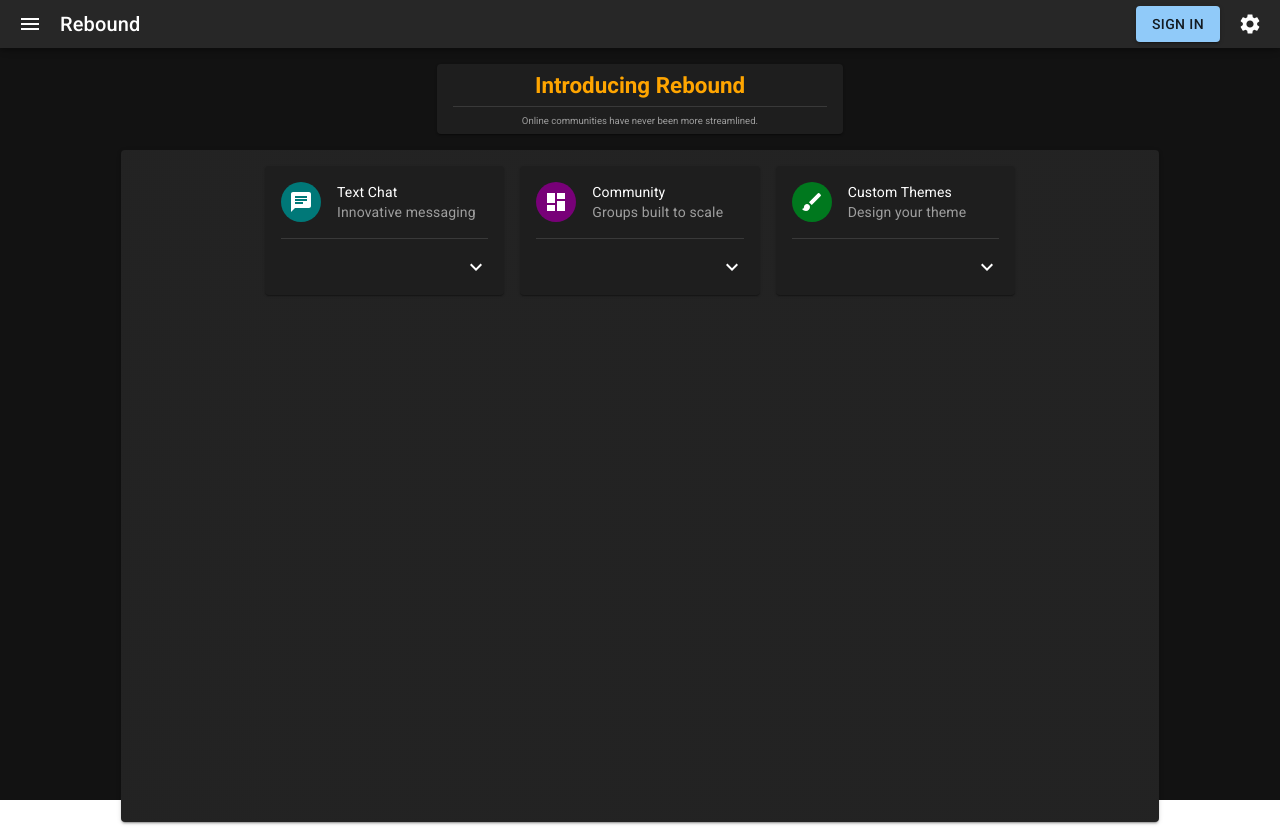
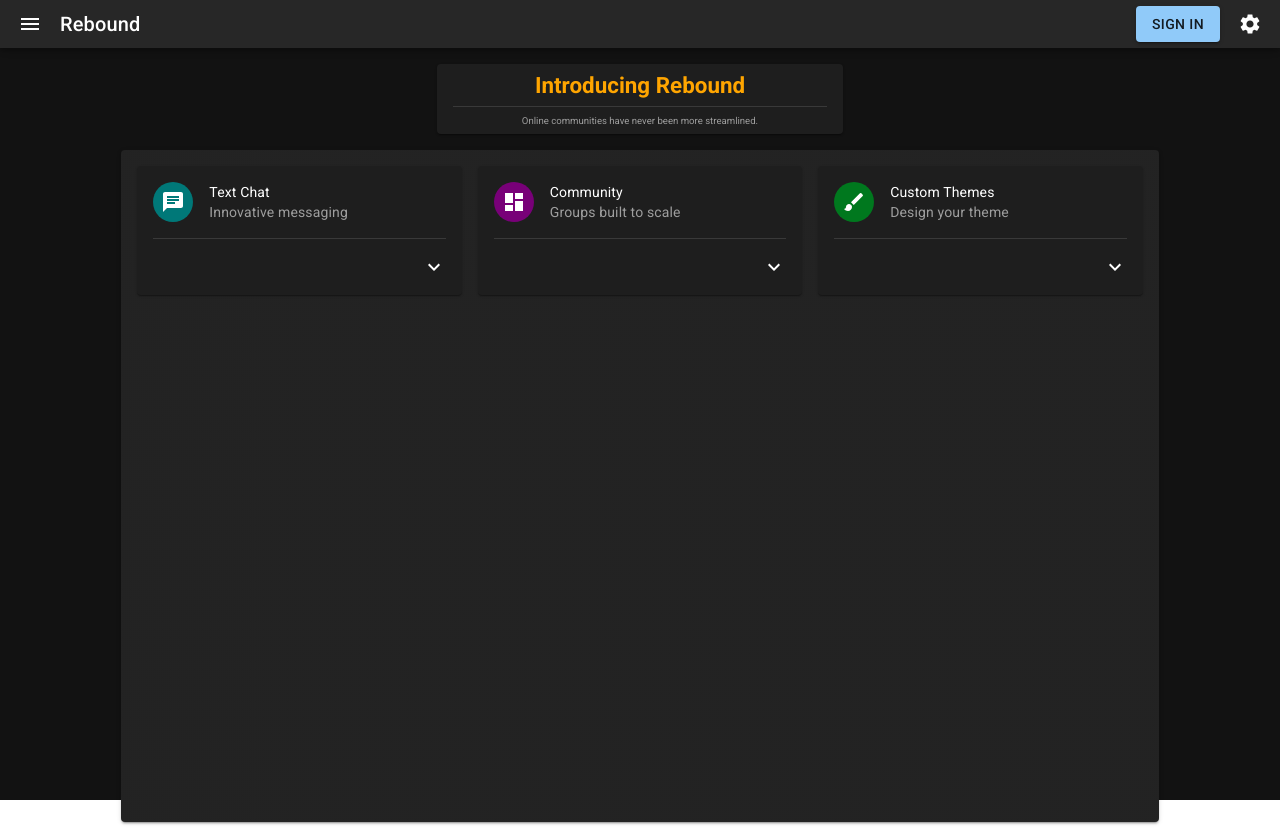
Before and after one commit to BrandonCasa/rebound-app, a React (Create React App) app: page / in a window 1280 px wide. Built offline with nearby package versions, Linux system fonts and the light colour scheme; no server answers.

Commit message:
fixed xs

```diff
--- a/src/routes/Landing/Landing.js
+++ b/src/routes/Landing/Landing.js
@@ -31,13 +31,13 @@ function LandingPage() {
       <Grid item xs={10} height="100%">
         <Paper elevation={2} sx={{ padding: 2, height: "80vh" }}>
           <Grid container spacing={2} justifyContent="center">
-            <Grid item md={3} sm={6}>
+            <Grid item md={4} sm={6} xs={12}>
               <ChatCard />
             </Grid>
-            <Grid item md={3} sm={6}>
+            <Grid item md={4} sm={6} xs={12}>
               <CommunitiesCard />
             </Grid>
-            <Grid item md={3} sm={6}>
+            <Grid item md={4} sm={6} xs={12}>
               <ThemeCard />
             </Grid>
           </Grid>
```
